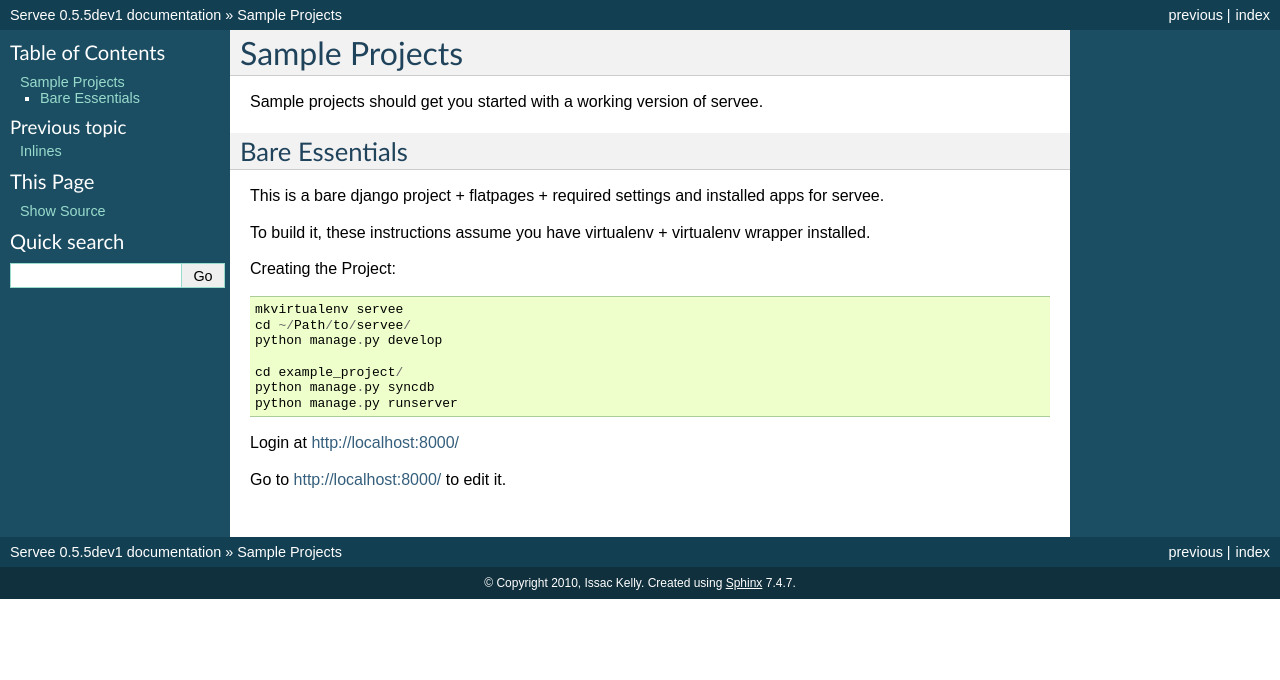
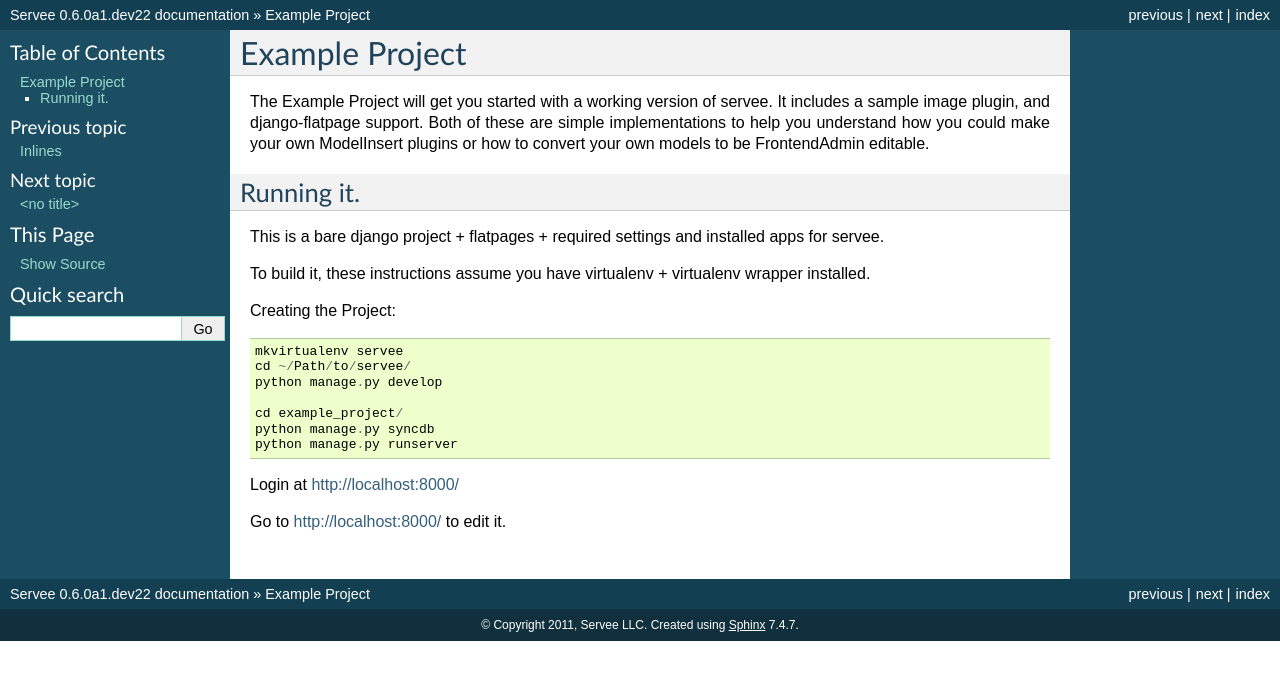
Before and after one commit to servee/servee, a Sphinx documentation site: the page built from docs/sample_projects.txt, in a window 1280 px wide. Shown: the top 680 px of the page. Built offline with Sphinx 7.4.7, drawn with Linux system fonts in a browser that asks for light colours.

Commit message:
Documentation upgrades.  As far as I can tell, while we're missing some documentation, everything that's there is correct.  Big win.

```diff
--- /dev/null
+++ b/docs/1.2_considerations.txt
@@ -0,0 +1,5 @@
+Using Servee with django 1.2 is not straightforward, and won't really be supported, that being said
+I've made it work, and you can too.
+
+* Django-staticifles is required, and must be configured to pull from directories named `static`
+* You must write new templates for anything that begins {% url 'x' ... and replace it with {% url x ...
--- a/docs/conf.py
+++ b/docs/conf.py
@@ -41,16 +41,16 @@
 
 # General information about the project.
 project = u'Servee'
-copyright = u'2010, Issac Kelly'
+copyright = u'2011, Servee LLC'
 
 # The version info for the project you're documenting, acts as replacement for
 # |version| and |release|, also used in various other places throughout the
 # built documents.
 #
 # The short X.Y version.
-version = '0.5'
+version = '0.6'
 # The full version, including alpha/beta/rc tags.
-release = '0.5.5dev1'
+release = '0.6.0a1.dev22'
 
 # The language for content autogenerated by Sphinx. Refer to documentation
 # for a list of supported languages.
@@ -222,7 +222,7 @@
 epub_title = u'Servee'
 epub_author = u'Issac Kelly'
 epub_publisher = u'Issac Kelly'
-epub_copyright = u'2010, Issac Kelly'
+epub_copyright = u'2011, Servee LLC'
 
 # The language of the text. It defaults to the language option
 # or en if the language is not set.
--- a/docs/index.txt
+++ b/docs/index.txt
@@ -16,6 +16,7 @@
    wysiwyg
    inlines
    sample_projects
+   1.2_considerations
 
 Indices and tables
 ==================
--- a/docs/sample_projects.txt
+++ b/docs/sample_projects.txt
@@ -1,14 +1,16 @@
 .. _ref-sample_projects
 
 =======
-Sample Projects
+Example Project
 =======
 
-Sample projects should get you started with a working version of servee.
+The Example Project will get you started with a working version of servee.
+It includes a sample image plugin, and django-flatpage support.  Both of these
+are simple implementations to help you understand how you could make your own
+ModelInsert plugins or how to convert your own models to be FrontendAdmin editable.
 
-
-Bare Essentials
-===============
+Running it.
+===========
 
 This is a bare django project + flatpages + required settings and installed apps for servee.
 
--- a/docs/wysiwyg.txt
+++ b/docs/wysiwyg.txt
@@ -7,7 +7,8 @@
 The goal of the wysiwyg components of servee is to best emulate the final version of the site.
 The included engine is built on tinyMCE, which is already in the source tree.
 
-The wysiwyg tools abstract the function calls of the engine so that it should be fairly simple to swap out the rendering engine if you prefer something like FCKeditor or WYMeditor.
+The wysiwyg tools abstract the function calls of the engine so that it should be fairly simple to
+swap out the rendering engine if you prefer something like FCKeditor or WYMeditor.
 
 
 Basic Tools
@@ -29,5 +30,6 @@
 Insert Dialog
 =============
 
-This is how you insert media (pictures, videos, text) or inline representation of a model or models.  You can create your own insert dialogs for things like forms, products, blog posts, or user profiles.
+This is how you insert media (pictures, videos, text) or inline representation of a model or models.
+You can create your own insert dialogs for things like forms, products, blog posts, or user profiles.
 This is populated through the inserts
--- a/servee/__init__.py
+++ b/servee/__init__.py
@@ -1,5 +1,5 @@
 VERSION = (0, 6, 0, "a", 1)  # following PEP 386
-DEV_N = "21"
+DEV_N = "22"
 
 
 # cribbed from pinax
```
Also changed, not shown: docs/installation.txt (+44 -3 lines).
